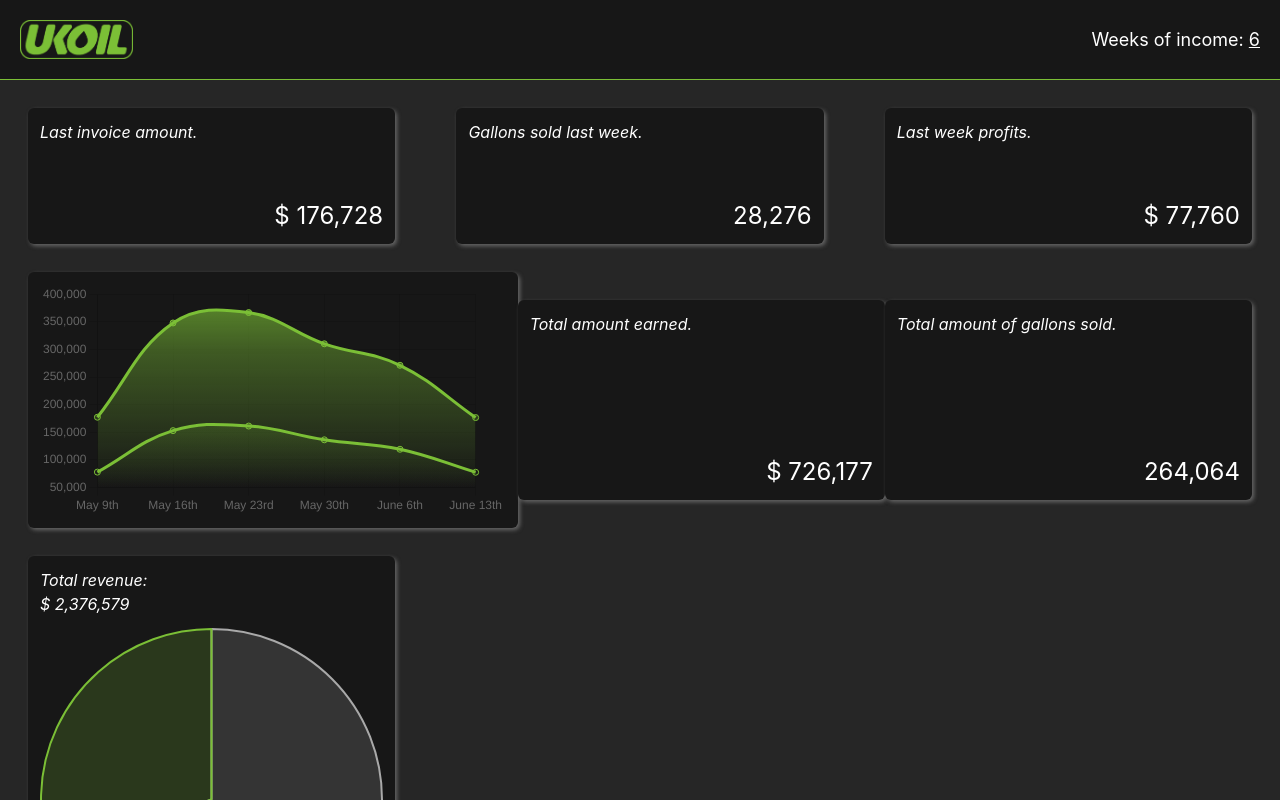
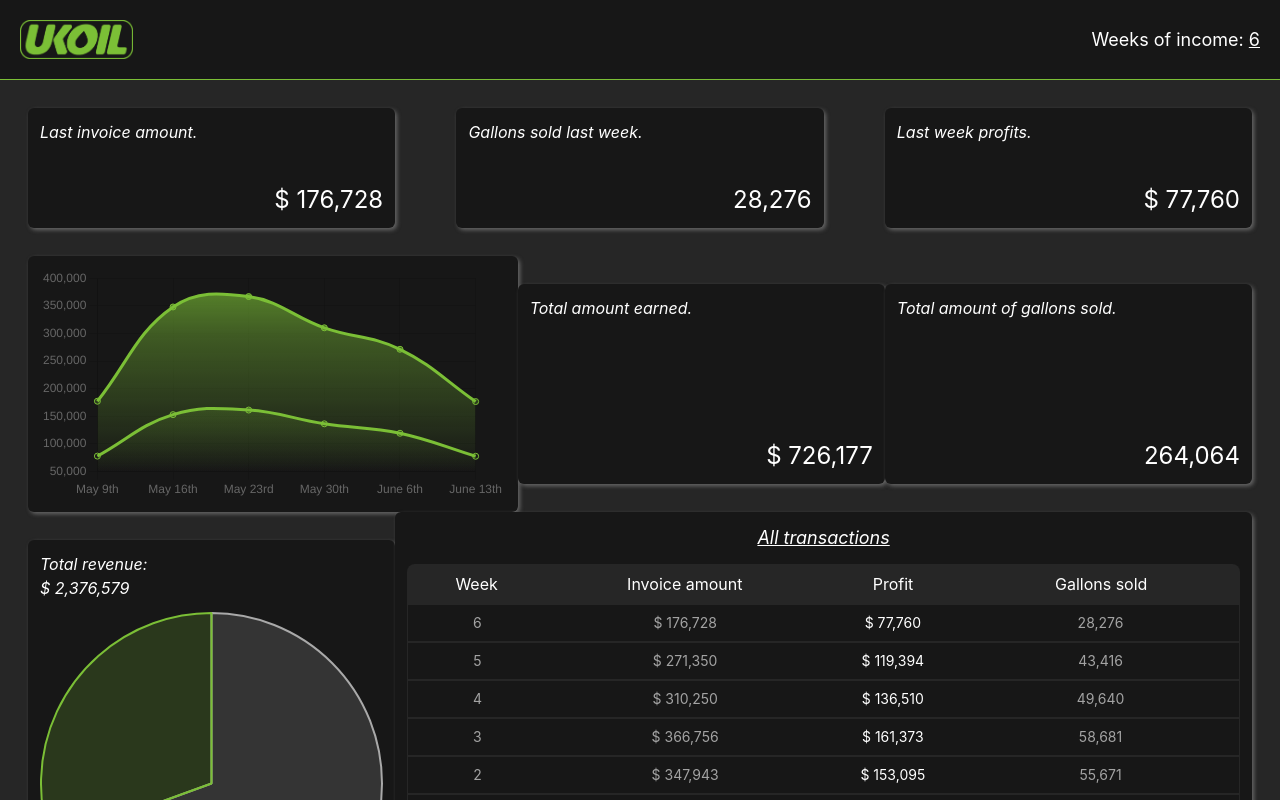
Before and after one commit to KorbenDeSmet/uk-oil, a React (Create React App) app: page / in a window 1280 px wide. Shown: the top 800 px of the page. Built offline with nearby package versions, Linux system fonts and the light colour scheme.

Commit message:
Add(App.js): Transaction list

```diff
--- a/src/pages/App.js
+++ b/src/pages/App.js
@@ -19,28 +19,29 @@ function App() {
     total += el.invoice_amount;
   })
 
+  let reverse_data = [];
+  reverse_data = data.map(item => item).reverse();
+
   return (
     <div className="flex flex-col min-h-screen bg-neutral-800 text-white ">
       <div className="flex-grow ">
         <Header data={data} />
-        <div className="flex h-48 p-7 justify-between">
-          <div className="flex flex-col w-[30%] p-3 shadow-[2px_2px_4px_rgba(169,169,169,0.5)] bg-neutral-900 rounded-md">
+        <div className="flex flex-wrap px-7 justify-between">
+          <div className="flex flex-col w-[30%] p-3 my-7 shadow-[2px_2px_4px_rgba(169,169,169,0.5)] bg-neutral-900 rounded-md">
             <div className="italic">Last invoice amount.</div>
-            <div className="flex-grow" />
+            <div className="h-10" />
             <div className="ml-auto text-2xl">{currencyFormat(data[data.length - 1].invoice_amount)}</div>
           </div>
-          <div className="flex flex-col w-[30%] shrink-0 p-3 shadow-[2px_2px_4px_rgba(169,169,169,0.5)] bg-neutral-900 rounded-md">
+          <div className="flex flex-col w-[30%] my-7 shrink-0 p-3 shadow-[2px_2px_4px_rgba(169,169,169,0.5)] bg-neutral-900 rounded-md">
             <div className="italic">Gallons sold last week.</div>
             <div className="flex-grow" />
             <div className="ml-auto text-2xl">{gallonsFormat((data[data.length - 1].invoice_amount) / 6.25)}</div>
           </div>
-          <div className="flex flex-col w-[30%] shrink-0 p-3 shadow-[2px_2px_4px_rgba(169,169,169,0.5)] bg-neutral-900 rounded-md">
+          <div className="flex flex-col w-[30%] my-7 shrink-0 p-3 shadow-[2px_2px_4px_rgba(169,169,169,0.5)] bg-neutral-900 rounded-md">
             <div className="italic">Last week profits.</div>
             <div className="flex-grow" />
             <div className="ml-auto text-2xl">{currencyFormat(((data[data.length - 1].invoice_amount) / 6.25) * 2.75)}</div>
           </div>
-        </div>
-        <div className="flex flex-wrap px-7 justify-between">
           <div className="flex flex-col grow p-3 shadow-[2px_2px_4px_rgba(169,169,169,0.5)] bg-neutral-900 rounded-md">
             <AreaChart data={data} />
           </div>
@@ -57,6 +58,25 @@ function App() {
           <div className="flex flex-col my-7 w-[30%] shrink-0 p-3 shadow-[2px_2px_4px_rgba(169,169,169,0.5)] bg-neutral-900 rounded-md">
             <PieChart data={data} />
           </div>
+          <div className="flex flex-col grow p-3 mb-7 shadow-[2px_2px_4px_rgba(169,169,169,0.5)] bg-neutral-900 rounded-md">
+            <div className="italic text-lg mx-auto underline">All transactions</div>
+            <div className="grid grid-cols-6 w-full bg-neutral-800 mt-3 py-2 rounded-t-lg">
+              <div className="text-center">Week</div>
+              <div className="col-span-2 text-center">Invoice amount</div>
+              <div className="text-center">Profit</div>
+              <div className="col-span-2 text-center">Gallons sold</div>
+            </div>
+            {
+              reverse_data.map(transaction => (
+                <div className="text-sm text-neutral-400 grid grid-cols-6 w-full py-2 border border-neutral-800">
+                  <div className="text-center">{transaction.id}</div>
+                  <div className="col-span-2 text-center">{currencyFormat(transaction.invoice_amount)}</div>
+                  <div className="text-white text-center">{currencyFormat((transaction.invoice_amount / 6.25) * 2.75)}</div>
+                  <div className="col-span-2 text-center">{gallonsFormat(transaction.invoice_amount / 6.25)}</div>
+                </div>
+              ))
+            }
+          </div>
         </div>
       </div>
       <Footer />
```
